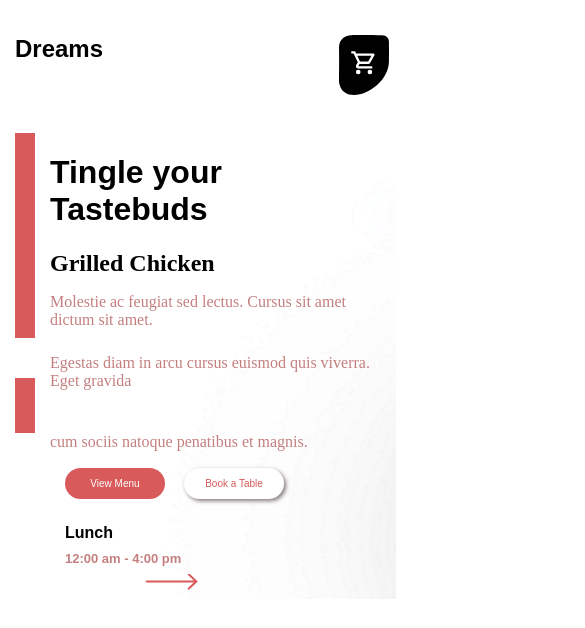
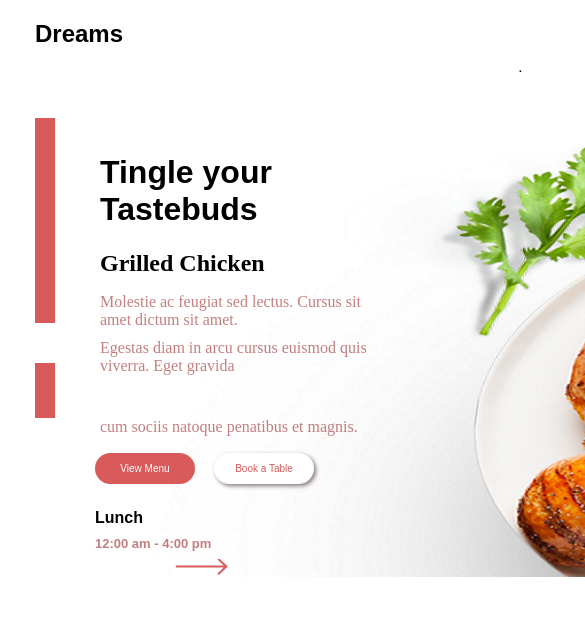
Before and after one commit to Enecode/chicken-restaurant-landing-page, a plain HTML site: page index.html in a window 390 px wide. Shown: the top 628 px of the page, 585 px wide, since content can reach past the window. Drawn offline with Linux system fonts and the light colour scheme.

Commit message:
Added to some css style to make it responsive

```diff
--- a/chicken.css
+++ b/chicken.css
@@ -1,20 +1,28 @@
+body {
+    margin: 0;
+}
+
+/* give the background an images, define the width, margin and padding.*/
 .container {
     background-image: url(images/chicken.png);
-    width: 100%;
-    height: 100%;
-    padding: 7px;
+    width: 1170px;
+    padding: 0 35px;
+    margin: 0 auto;
 }
 
+/* Positioned the logo to the left with a width of 50px to make it small */
 .site-logo {
     float: right;
     width: 50px;
 }
 
-.head {
+/* give the site title and logo a magin and padding a the bottom*/
+.header {
     margin-bottom: 25px;
     padding-bottom: 25px;
 }
 
+/*Style the div to create a red line defining the position, width and height. */
 .redline {
     top: 271px;
     left: 89px;
@@ -27,38 +35,44 @@
     margin: auto;
 }
 
-
+/* Give the h1 a font, font-size and font-weight */
 h1 {
     font-family: Arial, sans-serif;
     font: bold;
     font-weight: 500px;
 }
 
+/*style the about section to give it a gap between the red line. */
 .about {
     margin-top: 45px;
     position:absolute;
     top: 88px;
-    left: 50px;
+    left: 100px;
     height: 68px;
 }
 
-.p3 {
-    position: absolute;
-    left: 50px;
-    margin: auto;
-}
-
+/*Style the main text*/
 .title-head {
     font: 500;
     font-family: 'arial';
     font-weight: bold;
 }
 
+
+/*Style the paragraph to align with the main text. */
+.p3 {
+    position: absolute;
+    left: 100px;
+    margin: auto;
+}
+
+/*Style the paragraph to align with the main text. */
 .p2 {
     position: absolute;
-    left: 50px;
+    left: 100px;
 }
 
+/*Style the first Redline.*/
 .long {
     top: 271px;
     left: 89px;
@@ -68,6 +82,8 @@ h1 {
     opacity: 1;
 
 }
+
+/*Style the second redline.*/
 .small {
     top: 617px;
     left: 89px;
@@ -78,15 +94,19 @@ h1 {
     border: 10px solid #d85a5a;
 }
 
+/*Style the paragraphs to give it color and opacity*/
 .p1, .p2, .p3 {
     color: darkred;
     opacity: 0.5;
 }
 
+
+/*Style the menu buttons to give it a border background width and margin*/
 .menu-button {
     border-radius: 60px;
     margin-top: 35px;
     color: #FFFFFF;
+    left: 100px;
     width: 100px;
     padding: 10px;
     background-color: #d85a5a;
@@ -94,6 +114,8 @@ h1 {
     font-size: 10px;
 }
 
+
+/*Style book table to be the same with menu button*/
 .book-table {
     margin-left: 15px;
     border-radius: 60px;
@@ -108,31 +130,36 @@ h1 {
     font-size: 10px;
 }
 
+/*Style the two buttons to give it a position*/
 .buttons {
     position: relative;
-    left: 50px;
+    left: 60px;
 
 }
 
+/*Style the lunch to give it a font size and margin*/
 .lunch {
     font-size: medium;
     margin: auto;
 
 }
 
+/*Style the time to give it font size, color and opacity*/
 .time {
     font-size: small;
     color: darkred;
     opacity: 0.5;
 }
 
+/*Style the lunch and time to give it font size, position and margin at the top*/
 .lunch-time {
     font-size: 3px;
     position: relative;
-    left: 50px;
+    left: 60px;
     margin-top: 25px;
 }
 
+/*Style the arrow button to give it a position and margin*/
 .arrow {
     position: relative;
     left: 75px;
--- a/index.html
+++ b/index.html
@@ -9,13 +9,18 @@
     <link rel="stylesheet" href="chicken.css">
 </head>
 <body>
+    <!--Wrap everything in a container-->
     <div class="container">
-        <div class="head">
+        <!--Header-->
+        <div class="header">
             <nav>
                 <img class="site-logo" src="images/logo.svg" alt="logo">
                 <h1 class="site-title">Dreams</h1>
             </nav>
         </div>
+        <!--End of Header.-->
+
+        <!--Main content container-->
         <div class="main">
             <div class="redline long"></div>
             <div class="about">
@@ -27,16 +32,24 @@
             <div class="redline small"></div>
             <p class="p3"> cum sociis natoque penatibus et magnis.</p>
         </div>
+        <!--End of Main Content-->
+
+        <!--Wrap the buttons in a div.-->
         <div class="buttons">
             <button class="menu-button">View Menu</button>
             <button class="book-table">Book a Table</button>
         </div>
+        <!-- End of the buttons in a div.-->
+
+        <!--Wrap lunch and time in a div.-->
         <div class="lunch-time">
             <h1 class="lunch">Lunch</h1>
             <h1 class="time">12:00 am - 4:00 pm</h1>
             <img src="images/arrow.PNG" class="arrow" alt="arrow">
         </div>
+        <!--Wrap lunch and time in a div.-->
     </div>
 
+    <!--Wrap everything in a container-->
 </body>
 </html>
```
Also changed, not shown: 1 other file.
